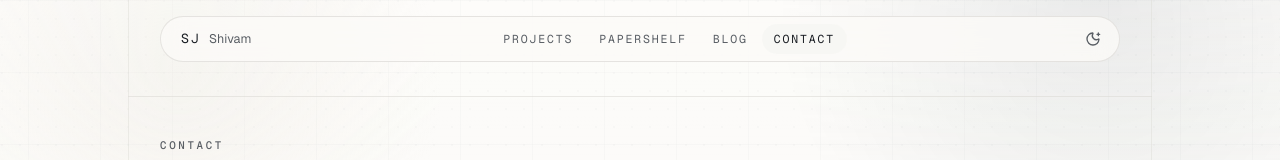
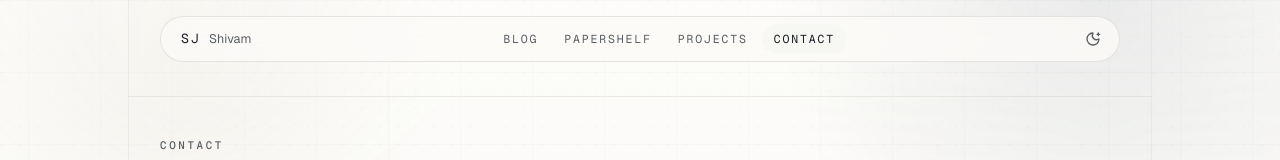
Before and after one commit to shivamx64/portfoliov2, a Next.js app: page /contact in a window 1280 px wide. Shown: the top 160 px of the page. Built offline with nearby package versions, Linux system fonts and the light colour scheme; no server answers.

Commit message:
minor changes
Signed-off-by: ShivamJha2436 <shivamkumar87148@gmail.com>

```diff
--- a/src/components/contact/contact-form.tsx
+++ b/src/components/contact/contact-form.tsx
@@ -160,7 +160,7 @@ export function ContactForm() {
           <p
             className={
               status.type === "success"
-                ? "text-sm text-muted-foreground"
+                ? "text-sm text-green-600 dark:text-green-400"
                 : "text-sm text-destructive"
             }
           >
--- a/src/config/nav.ts
+++ b/src/config/nav.ts
@@ -1,8 +1,8 @@
 import type { NavItem } from "@/types/nav";
 
 export const navigationItems: NavItem[] = [
+  { href: "/blog", label: "Blog", description: "Backend, DevOps, cloud, and OSS writing" },
+  { href: "/papershelf", label: "Papershelf", description: "Systems papers I am reading" },
   { href: "/projects", label: "Projects", description: "Backend, cloud, and Kubernetes work" },
-  { href: "/papershelf", label: "Papershelf", description: "Systems papers I am reading" },
-  { href: "/blog", label: "Blog", description: "Backend, DevOps, cloud, and OSS writing" },
   { href: "/contact", label: "Contact", description: "Ways to reach out" },
 ];
```
